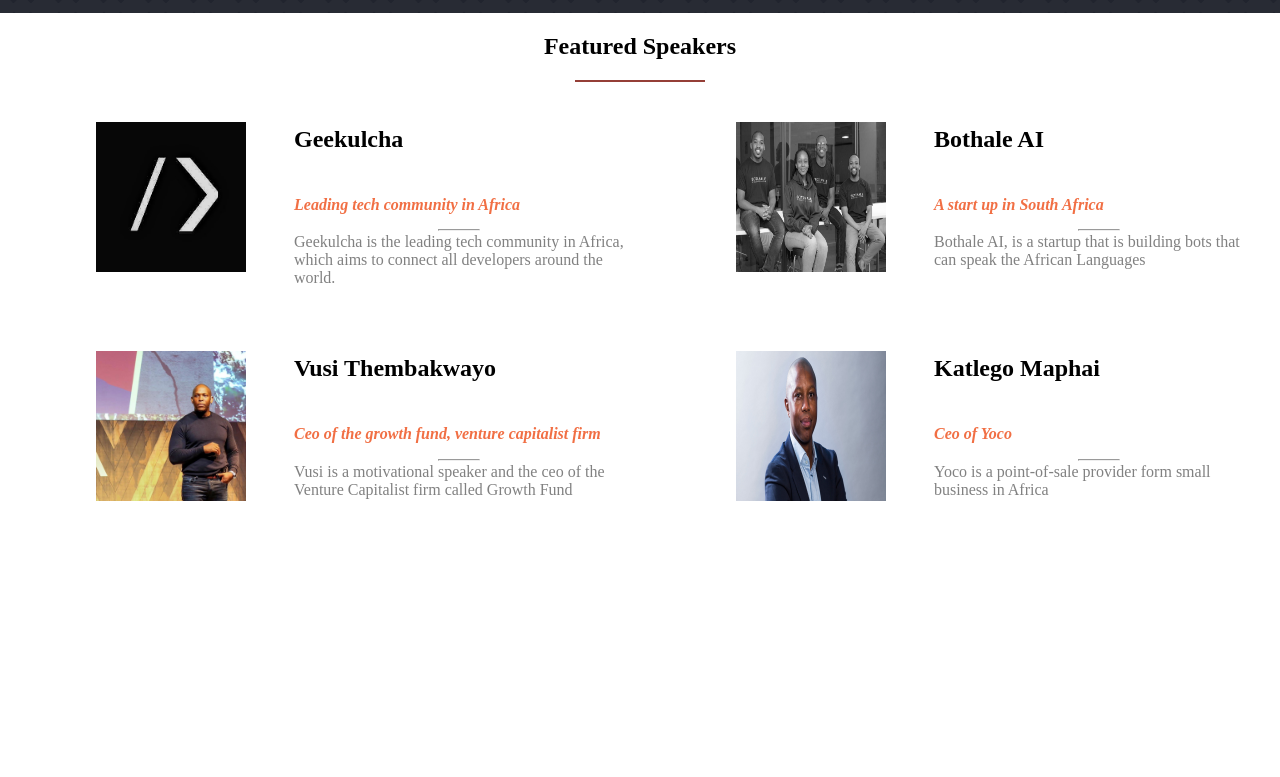
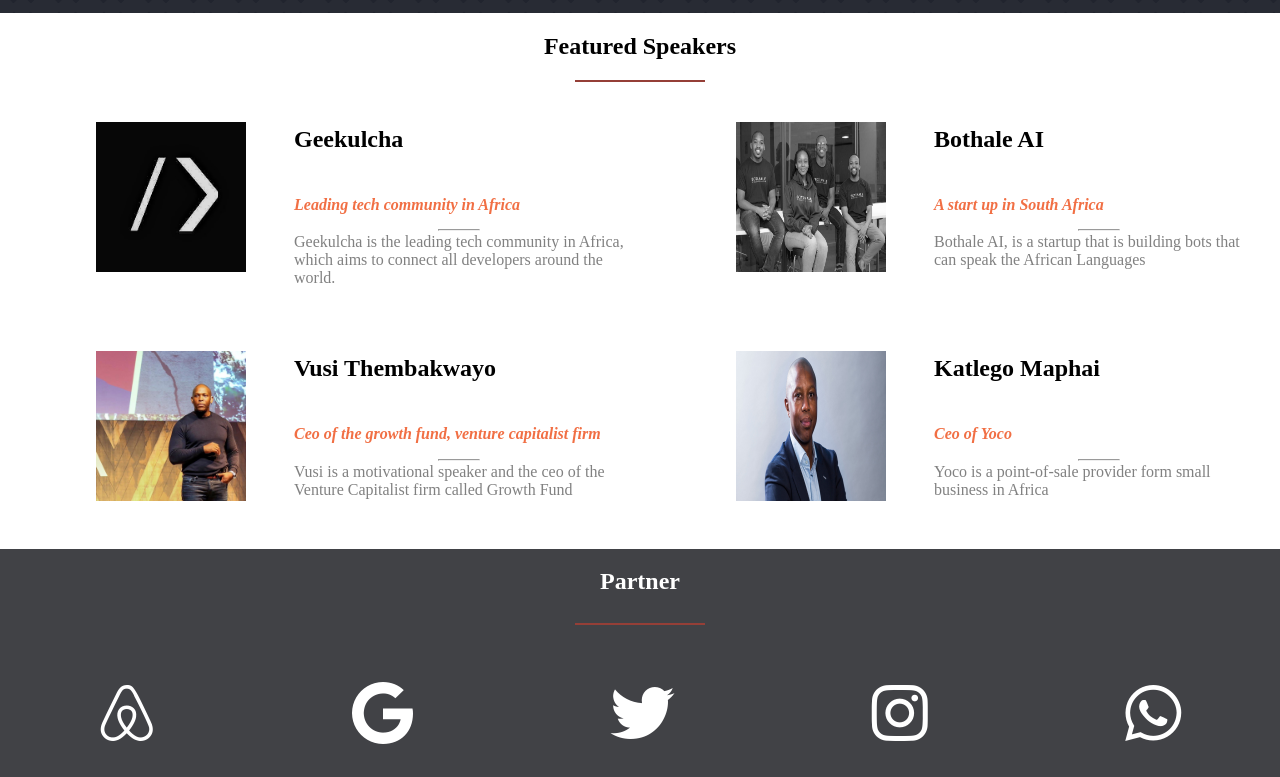
Before and after one commit to BonkeGcobo/ZatechCon, a website: page home.html in a window 1280 px wide. Shown: the part 1173-1950 px from the top of the page. Before the commit the page ends 1722 px from the top, so only its background shows below. Drawn offline with Linux system fonts and the light colour scheme; a web font is replaced by a local one.

Commit message:
Add partner section in desktop

```diff
--- a/home.html
+++ b/home.html
@@ -182,6 +182,41 @@
      </div>
   </section>
 
+  <section class="partner" id="partner">
+    <h1 class="heading-pat">Partner</h1>
+    <hr class="line">
+
+    <div class="companies">
+      <div class="ontop">
+        <i class="fab fa-airbnb fa-4x"></i>
+        <i class="fab fa-google fa-4x"></i>
+        <i class="fab fa-twitter fa-4x"></i>
+      </div>
+
+      <div class="ontop bottom">
+        <i class="fab fa-instagram fa-4x"></i>
+        <i class="fab fa-whatsapp fa-4x"></i>
+      </div>
+    </div>
+  </section>
+
+
+  <!---Desktop partner section-->
+  <section class="deskPat" id="partner">
+    <h1 class="heading-pat">Partner</h1>
+    <hr class="line">
+
+    <div class="companies">
+      <div class="ontop">
+        <i class="fab fa-airbnb fa-4x"></i>
+        <i class="fab fa-google fa-4x"></i>
+        <i class="fab fa-twitter fa-4x"></i>
+        <i class="fab fa-instagram fa-4x"></i>
+        <i class="fab fa-whatsapp fa-4x"></i>
+      </div>
+    </div>
+  </section>
+
    <!--Mobile Menu-->
    <div class="mobile-menu">
     <div class="closeBtn">
--- a/style.css
+++ b/style.css
@@ -294,6 +294,10 @@
   display: none;
 }
 
+.deskPat {
+  display: none;
+}
+
 @media only screen and  (min-width: 768px) {
   .header{
     display: none;
@@ -372,4 +376,15 @@
     grid-template-rows: 1fr 1fr;
   }
 
+  .deskPat {
+    display: flex;
+    flex-direction: column;
+    background-color: #414246;
+    color: #fff;
+    text-align: center;
+  }
+
+  .partner {
+    display: none;
+  }
 }
```
